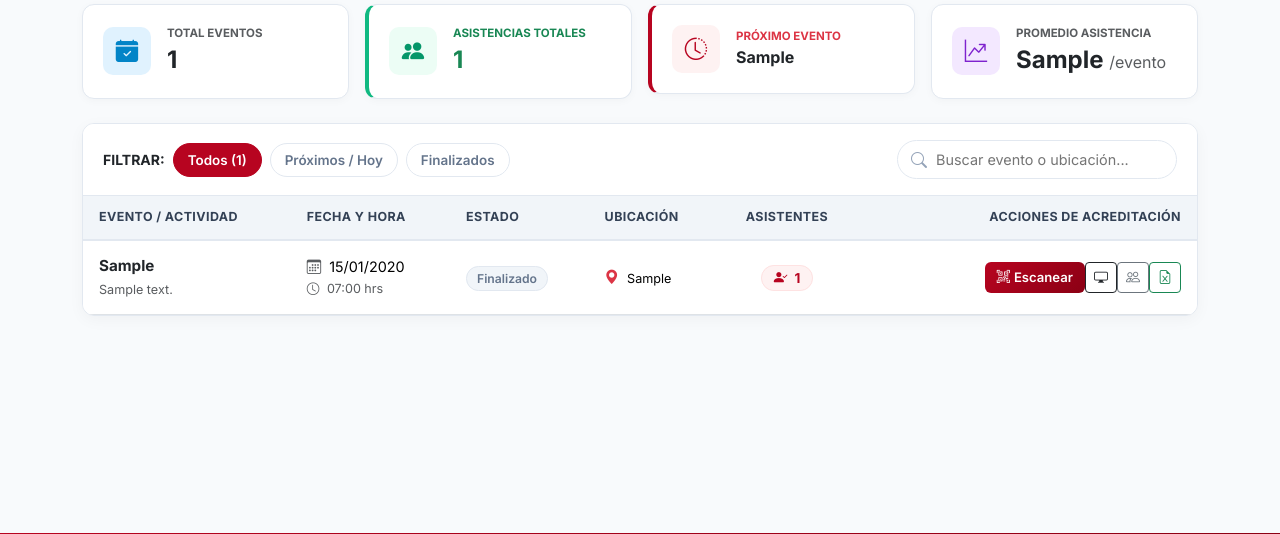
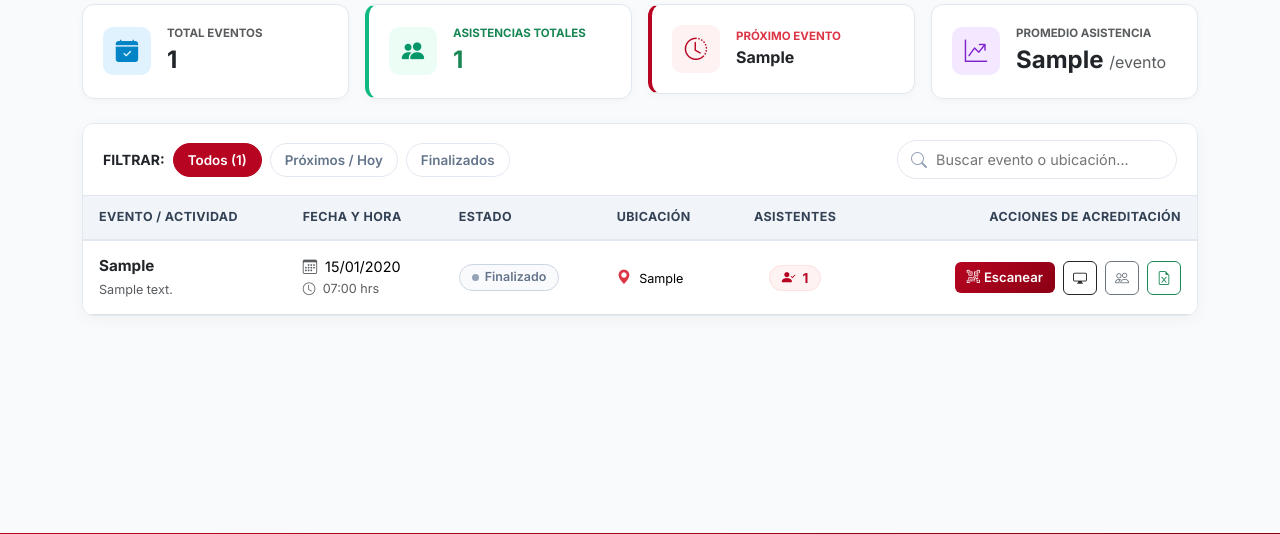
Before and after one commit to Litjoaco/inacap, a Django app: template templates/panel_admin_control_asistencia.html in a window 1280 px wide. Shown: the part 207-741 px from the top of the page. Run offline with Django 4.2, Linux system fonts and the light colour scheme; tables that the repository leaves empty hold one stand-in row (values such as "Sample post"); the template is opened without the code that fills it: values that come from a table or form of the project are taken from there, most other values are stand-ins (such as "Sample title", 1, 10 or a date in 2020).

Commit message:
Mejora visual de badge Estado, espaciado de botones de accion y tooltips informativos

```diff
--- a/templates/panel_admin_control_asistencia.html
+++ b/templates/panel_admin_control_asistencia.html
@@ -180,24 +180,48 @@
             font-size: 0.9rem;
         }
 
+        .badge-status-proximo,
+        .badge-status-pasado {
+            display: inline-flex;
+            align-items: center;
+            gap: 6px;
+            font-weight: 600;
+            font-size: 0.78rem;
+            padding: 5px 12px;
+            border-radius: 50px;
+            white-space: nowrap;
+            line-height: 1.2;
+        }
+
         .badge-status-proximo {
             background-color: #ECFDF5;
             color: #059669;
             border: 1px solid #A7F3D0;
-            font-weight: 600;
-            font-size: 0.76rem;
-            padding: 4px 10px;
-            border-radius: 50px;
+        }
+
+        .badge-status-proximo::before {
+            content: '';
+            width: 7px;
+            height: 7px;
+            border-radius: 50%;
+            background-color: #10B981;
+            display: inline-block;
+            box-shadow: 0 0 0 2px rgba(16, 185, 129, 0.25);
         }
 
         .badge-status-pasado {
-            background-color: #F1F5F9;
+            background-color: #F8FAFC;
             color: #64748B;
-            border: 1px solid #E2E8F0;
-            font-weight: 600;
-            font-size: 0.76rem;
-            padding: 4px 10px;
-            border-radius: 50px;
+            border: 1px solid #CBD5E1;
+        }
+
+        .badge-status-pasado::before {
+            content: '';
+            width: 7px;
+            height: 7px;
+            border-radius: 50%;
+            background-color: #94A3B8;
+            display: inline-block;
         }
 
         .badge-asistentes-pill {
@@ -381,7 +405,7 @@
                         <td>
                             {% if reunion.fecha >= ahora %}
                                 <span class="badge-status-proximo">
-                                    <i class="bi bi-dot"></i> Próximo
+                                    Próximo
                                 </span>
                             {% else %}
                                 <span class="badge-status-pasado">
@@ -398,32 +422,31 @@
 
                         <!-- Conteo Asistentes -->
                         <td class="text-center">
-                            <span class="badge-asistentes-pill" title="{{ reunion.asistentes.count }} acreditados">
+                            <span class="badge-asistentes-pill" data-bs-toggle="tooltip" data-bs-placement="top" title="{{ reunion.asistentes.count }} acreditados">
                                 <i class="bi bi-person-check-fill me-1"></i> {{ reunion.asistentes.count }}
                             </span>
                         </td>
 
-
                         <td class="text-end">
-                            <div class="d-inline-flex gap-1.5 flex-wrap justify-content-end">
+                            <div class="d-inline-flex gap-2 flex-wrap justify-content-end align-items-center">
 
                                 <!-- Escanear QR Directo -->
-                                <a href="{% url 'panel-admin:registrar_asistencia' reunion.id %}" class="btn-action-qr" title="Escanear QR / Registro Manual">
+                                <a href="{% url 'panel-admin:registrar_asistencia' reunion.id %}" class="btn-action-qr" data-bs-toggle="tooltip" data-bs-placement="top" title="Acreditar y Escanear QR en vivo">
                                     <i class="bi bi-qr-code-scan"></i> Escanear
                                 </a>
 
                                 <!-- Modo Tótem -->
-                                <a href="{% url 'panel-admin:totem_escaner' reunion.id %}" class="btn btn-outline-dark btn-sm fw-semibold" title="Abrir en Modo Tótem Autoservicio">
+                                <a href="{% url 'panel-admin:totem_escaner' reunion.id %}" class="btn btn-outline-dark btn-sm fw-semibold d-inline-flex align-items-center justify-content-center" style="width: 34px; height: 34px; border-radius: 6px;" data-bs-toggle="tooltip" data-bs-placement="top" title="Abrir Modo Tótem Auto-asistencia">
                                     <i class="bi bi-display"></i>
                                 </a>
 
                                 <!-- Ver Asistentes -->
-                                <a href="{% url 'panel-admin:ver_asistentes_reunion' reunion.id %}" class="btn btn-outline-secondary btn-sm fw-semibold" title="Ver Lista de Asistentes">
+                                <a href="{% url 'panel-admin:ver_asistentes_reunion' reunion.id %}" class="btn btn-outline-secondary btn-sm fw-semibold d-inline-flex align-items-center justify-content-center" style="width: 34px; height: 34px; border-radius: 6px;" data-bs-toggle="tooltip" data-bs-placement="top" title="Ver Nómina de Asistentes">
                                     <i class="bi bi-people"></i>
                                 </a>
 
                                 <!-- Exportar Excel -->
-                                <a href="{% url 'panel-admin:exportar_asistentes_reunion_excel' reunion.id %}" class="btn btn-outline-success btn-sm fw-semibold" title="Exportar Lista a Excel">
+                                <a href="{% url 'panel-admin:exportar_asistentes_reunion_excel' reunion.id %}" class="btn btn-outline-success btn-sm fw-semibold d-inline-flex align-items-center justify-content-center" style="width: 34px; height: 34px; border-radius: 6px;" data-bs-toggle="tooltip" data-bs-placement="top" title="Exportar Nómina a Excel">
                                     <i class="bi bi-file-earmark-excel"></i>
                                 </a>
 
@@ -455,6 +478,13 @@
 
 <script src="https://cdn.jsdelivr.net/npm/bootstrap@5.3.2/dist/js/bootstrap.bundle.min.js"></script>
 <script>
+document.addEventListener('DOMContentLoaded', function() {
+    const tooltipTriggerList = [].slice.call(document.querySelectorAll('[data-bs-toggle="tooltip"]'));
+    tooltipTriggerList.map(function(el) {
+        return new bootstrap.Tooltip(el, { trigger: 'hover' });
+    });
+});
+
 let filtroTipoActual = 'all';
 
 function filtrarEstado(tipo, btnElement) {
--- a/templates/totem_seleccionar_reunion.html
+++ b/templates/totem_seleccionar_reunion.html
@@ -148,7 +148,7 @@
                             </div>
                         </div>
                         <div class="text-end">
-                            <span class="btn-launch-totem d-inline-flex align-items-center gap-1.5">
+                            <span class="btn-launch-totem d-inline-flex align-items-center gap-2">
                                 Iniciar Tótem <i class="bi bi-arrow-right"></i>
                             </span>
                         </div>
```
Also changed, not shown: templates/panel_admin_asistencia.html (+14 -6 lines), templates/panel_admin_base.html (+8 -0 lines), templates/panel_admin_gestion_asistentes.html (+8 -8 lines), templates/panel_admin_reuniones.html (+6 -6 lines), templates/panel_admin_usuarios.html (+6 -6 lines), templates/panel_admin_ver_asistentes.html (+4 -4 lines).
